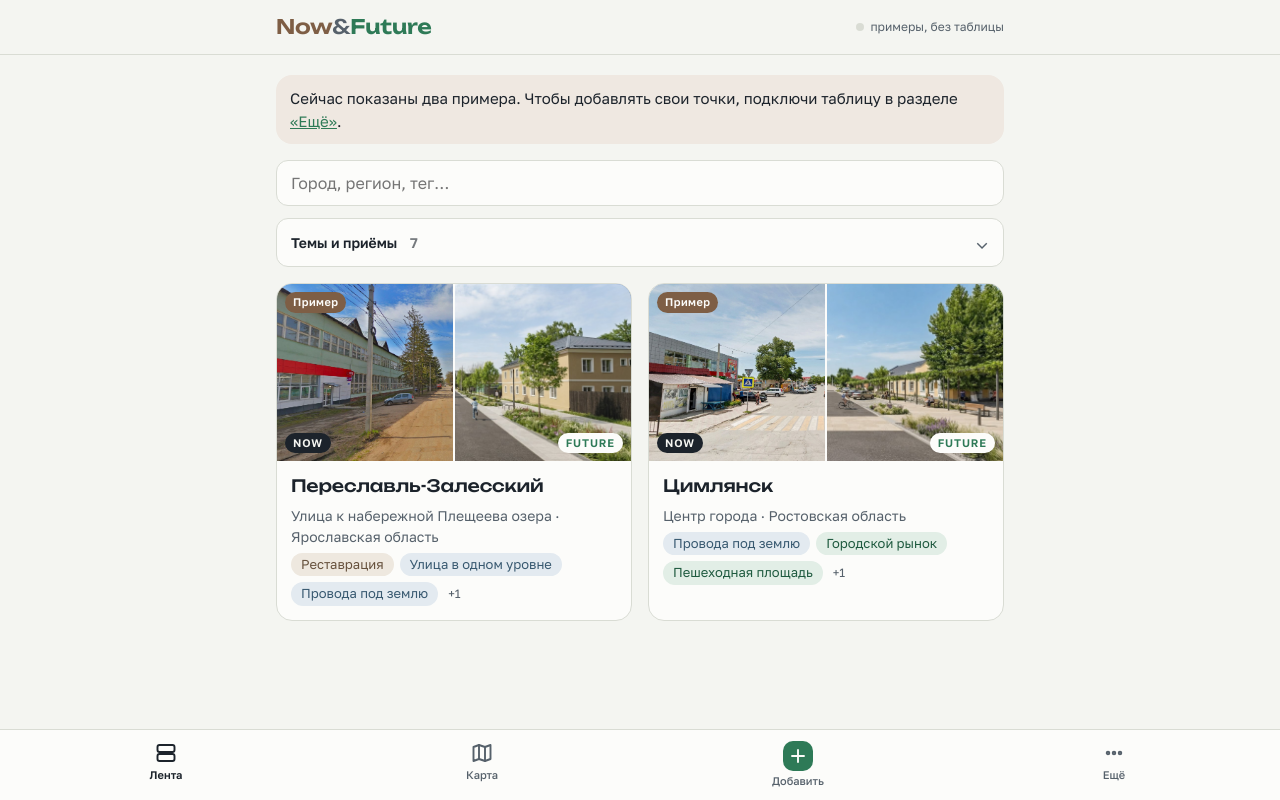
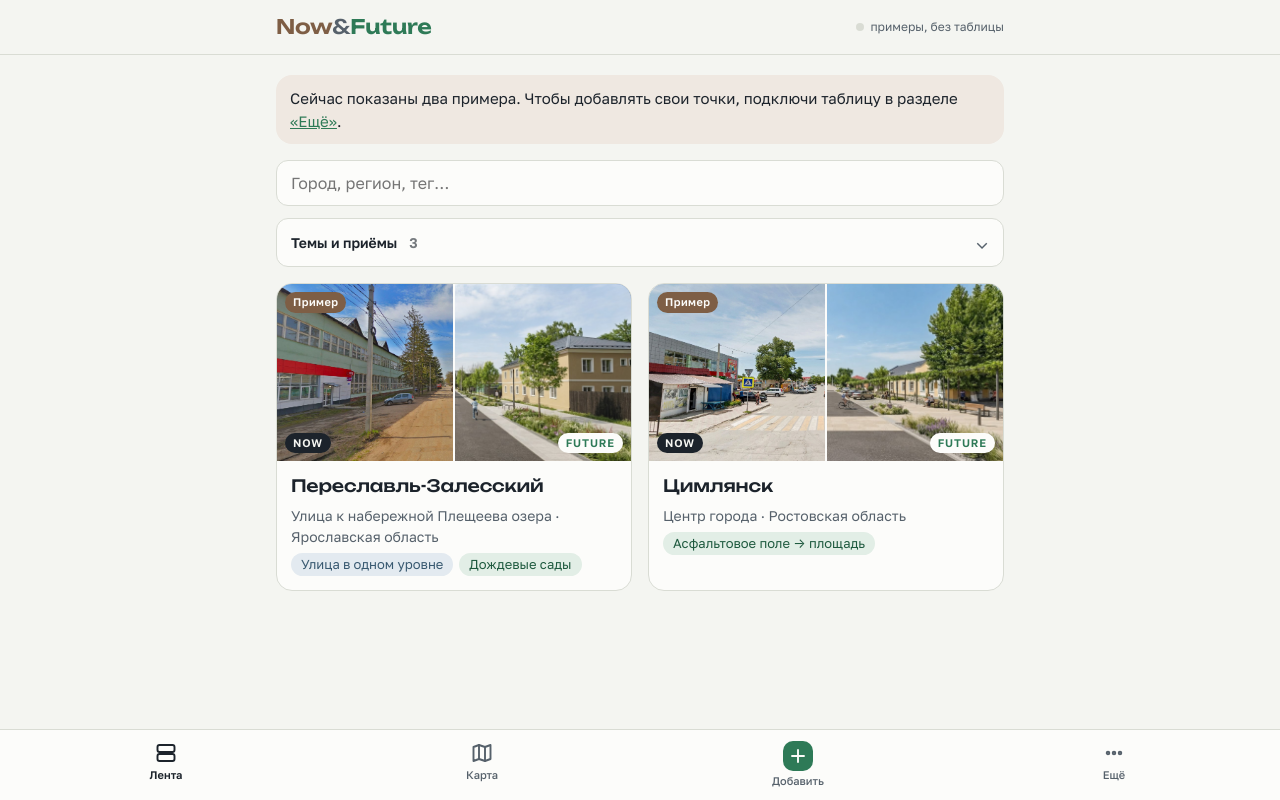
Before and after one commit to nikitasflavius/now_future, a plain HTML site: page index.html in a window 1280 px wide. Drawn offline with Linux system fonts and the light colour scheme.

Commit message:
Apply approved 21-tag taxonomy with conservative legacy aliases

```diff
--- a/index.html
+++ b/index.html
@@ -349,8 +349,8 @@ const toB64 = blob => new Promise((res, rej) => { const fr = new FileReader(); f
 async function uploadBlob(blob, name){ const j = await api({ op: 'upload', name: name || 'photo.jpg', mime: blob.type || 'image/jpeg', data: await toB64(blob) }); return j.id; }
 
 /* ---------- curated tag taxonomy ---------- */
-const TAG_GROUPS = [{"id":"architecture","name":"Архитектура и наследие","tags":["Реставрация","Историческая застройка","Деревянная застройка","Конструктивизм","Советские двухэтажки","Барачная застройка","Сокращение этажности","Региональные мотивы","Таунхаусы"]},{"id":"streets","name":"Улицы и инфраструктура","tags":["Улица в одном уровне","Провода под землю","Восстановление уличной сети","Трамвай","Одностороннее движение","Туристический променад"]},{"id":"public","name":"Общественная среда","tags":["Городской рынок","Спортивный центр","Набережная","Дождевые сады","Пешеходная площадь","Виноградные перголы"]},{"id":"context","name":"Контекст места","tags":["Моногород","Портовый город","Северный климат","Жаркий климат","Убывающий город","Промышленная зона","Долгострой"]}];
-const TAG_ALIASES = {"исторические здания":"Историческая застройка","деревяные здания":"Деревянная застройка","деревянные здания":"Деревянная застройка","косые избы":"Деревянная застройка","бараки":"Барачная застройка","этнические мотивы":"Региональные мотивы","воссоздание геометрии улиц":"Восстановление уличной сети","новый рынок":"Городской рынок","рынок":"Городской рынок","снос ларьков":"Городской рынок","набережная реки":"Набережная","площадь вместо асфальта":"Пешеходная площадь","вымирающий город":"Убывающий город","крайний север":"Северный климат","жаркое лето":"Жаркий климат","промзона":"Промышленная зона"};
+const TAG_GROUPS = [{"id":"architecture","name":"Архитектурные преобразования","tags":["Конструктивизм","Сокращение этажности","Переосмысление типовой застройки","Реконструкция без сноса","Возвращение исторического силуэта","Демонтаж диссонирующих пристроек"]},{"id":"streets","name":"Уличная сеть и мобильность","tags":["Улица в одном уровне","Восстановление уличной сети","Возвращение трамвая","Магистраль → городской бульвар","Преодоление городского барьера","Устранение транзита из центра"]},{"id":"public","name":"Общественные пространства и ландшафт","tags":["Дождевые сады","Рынок вместо ларьков","Асфальтовое поле → площадь","Новая доступность воды","Непрерывный теневой маршрут"]},{"id":"context","name":"Городские сценарии","tags":["Моногород","Промзона → городской квартал","Перезапуск долгостроя","Новая функция пустующего здания"]}];
+const TAG_ALIASES = {"воссоздание геометрии улиц":"Восстановление уличной сети","площадь вместо асфальта":"Асфальтовое поле → площадь","возвращение доступа к воде":"Новая доступность воды","природный берег вместо бетонного":"Новая доступность воды"};
 function normalizeTags(raw) {
  const aliases = TAG_ALIASES;
  const known = new Map(TAG_GROUPS.flatMap(g => g.tags.map(t => [t.toLocaleLowerCase('ru'),t])));
```
